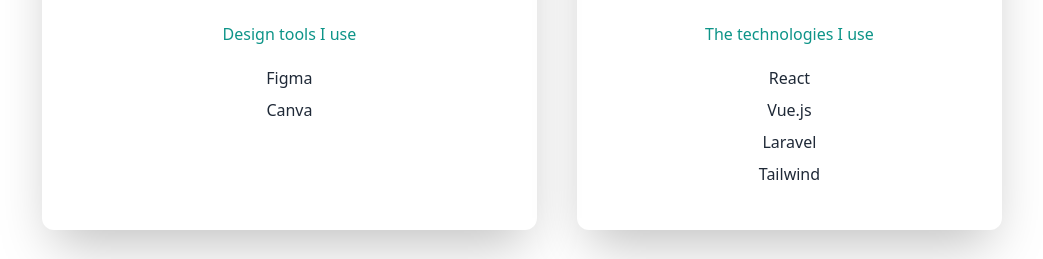
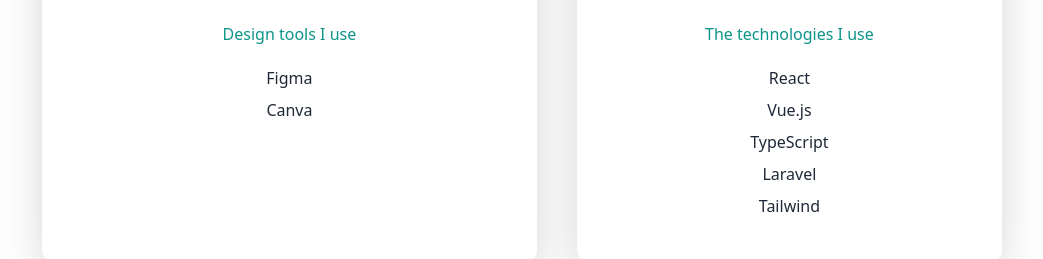
Before and after one commit to Milo-star/Portfolio-React, a React (Create React App) app: page / in a window 1280 px wide. Shown: the part 1600-1859 px from the top of the page, without its empty margins (118-1161 px from the left). Built offline with nearby package versions, Linux system fonts and the light colour scheme.

Commit message:
Add techno

```diff
--- a/src/App.js
+++ b/src/App.js
@@ -86,6 +86,7 @@
             <h4 className='py-4 text-teal-600'>The technologies I use</h4>
             <p className='text-gray-800 py-1'>React</p>
             <p className='text-gray-800 py-1'>Vue.js</p>
+            <p className='text-gray-800 py-1'>TypeScript</p>
             <p className='text-gray-800 py-1'>Laravel</p>
             <p className='text-gray-800 py-1'>Tailwind</p>
           </div>
```
